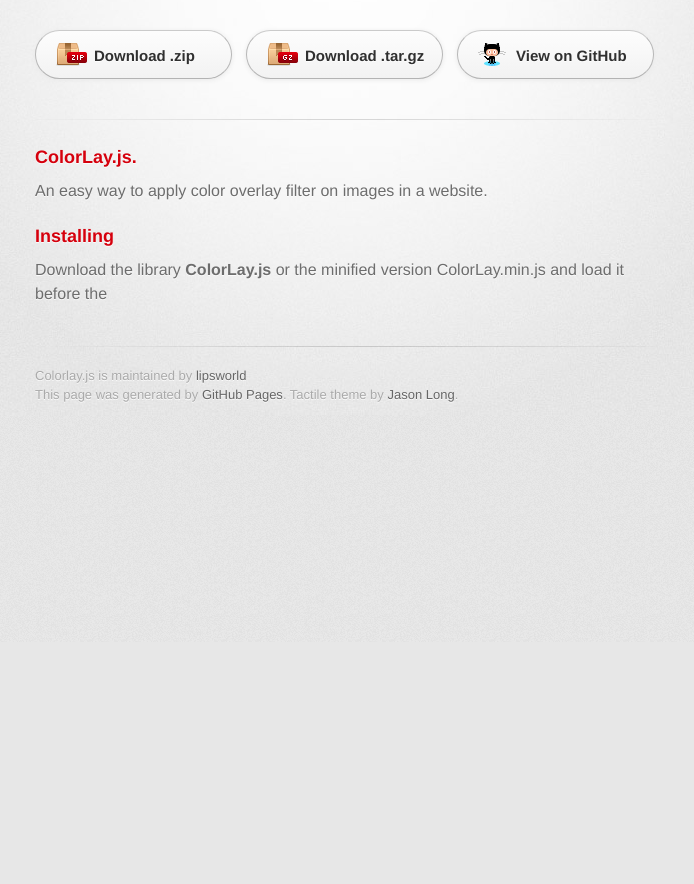
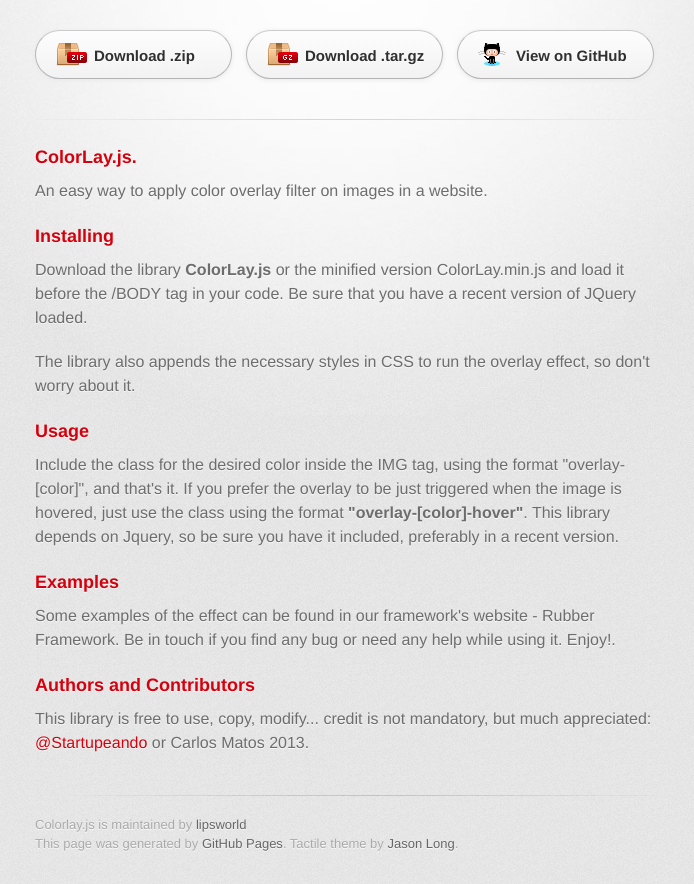
Before and after one commit to lipsworld/ColorLay, a plain HTML site: page index.html in a window 1280 px wide. Shown: the part 158-1042 px from the top of the page, without its empty margins (295-989 px from the left). Before the commit the page ends 800 px from the top, so only its background shows below. Drawn offline with Linux system fonts and the light colour scheme; a web font is replaced by a local one.

Commit message:
Create gh-pages branch via GitHub

```diff
--- a/index.html
+++ b/index.html
@@ -37,7 +37,21 @@
 
 <h3>Installing</h3>
 
-<p>Download the library <strong>ColorLay.js</strong> or the minified version ColorLay.min.js and load it before the </p>
+<p>Download the library <strong>ColorLay.js</strong> or the minified version ColorLay.min.js and load it before the /BODY tag in your code. Be sure that you have a recent version of JQuery loaded.</p>
+
+<p>The library also appends the necessary styles in CSS to run the overlay effect, so don't worry about it.</p>
+
+<h3>Usage</h3>
+
+<p>Include the class for the desired color inside the IMG tag, using the format "overlay-[color]", and that's it. If you prefer the overlay to be just triggered when the image is hovered, just use the class using the format <strong>"overlay-[color]-hover"</strong>. This library depends on Jquery, so be sure you have it included, preferably in a recent version.</p>
+
+<h3>Examples</h3>
+
+<p>Some examples of the effect can be found in our framework's website - Rubber Framework. Be in touch if you find any bug or need any help while using it. Enjoy!.</p>
+
+<h3>Authors and Contributors</h3>
+
+<p>This library is free to use, copy, modify...  credit is not mandatory, but much appreciated: <a href="https://github.com/Startupeando" class="user-mention">@Startupeando</a> or Carlos Matos 2013.</p>
         </section>
 
         <footer>
--- a/params.json
+++ b/params.json
@@ -1 +1 @@
-{"name":"Colorlay.js","tagline":"Tiny JS to apply color overlay effects on images, by using CSS classes","body":"### ColorLay.js.\r\nAn easy way to apply color overlay filter on images in a website.\r\n\r\n### Installing\r\nDownload the library **ColorLay.js** or the minified version ColorLay.min.js and load it before the </BODY> tag in your code. Be sure that you have a recent version of JQuery loaded.\r\n\r\nThe library also appends the necessary styles in CSS to run the overlay effect, so don't worry about it.\r\n\r\n### Usage\r\nInclude the class for the desired color inside the IMG tag, using the format \"overlay-[color]\", and that's it. If you prefer the overlay to be just triggered when the image is hovered, just use the class using the format **\"overlay-[color]-hover\"**. This library depends on Jquery, so be sure you have it included, preferably in a recent version.\r\n\r\n### Examples\r\nSome examples of the effect can be found in our framework's website - Rubber Framework. Be in touch if you find any bug or need any help while using it. Enjoy!.\r\n\r\n### Authors and Contributors\r\nThis library is free to use, copy, modify...  credit is not mandatory, but much appreciated: @Startupeando or Carlos Matos 2013.","google":"","note":"Don't delete this file! It's used internally to help with page regeneration."}
+{"name":"Colorlay.js","tagline":"Tiny JS to apply color overlay effects on images, by using CSS classes","body":"### ColorLay.js.\r\nAn easy way to apply color overlay filter on images in a website.\r\n\r\n### Installing\r\nDownload the library **ColorLay.js** or the minified version ColorLay.min.js and load it before the /BODY tag in your code. Be sure that you have a recent version of JQuery loaded.\r\n\r\nThe library also appends the necessary styles in CSS to run the overlay effect, so don't worry about it.\r\n\r\n### Usage\r\nInclude the class for the desired color inside the IMG tag, using the format \"overlay-[color]\", and that's it. If you prefer the overlay to be just triggered when the image is hovered, just use the class using the format **\"overlay-[color]-hover\"**. This library depends on Jquery, so be sure you have it included, preferably in a recent version.\r\n\r\n### Examples\r\nSome examples of the effect can be found in our framework's website - Rubber Framework. Be in touch if you find any bug or need any help while using it. Enjoy!.\r\n\r\n### Authors and Contributors\r\nThis library is free to use, copy, modify...  credit is not mandatory, but much appreciated: @Startupeando or Carlos Matos 2013.","google":"","note":"Don't delete this file! It's used internally to help with page regeneration."}
```
